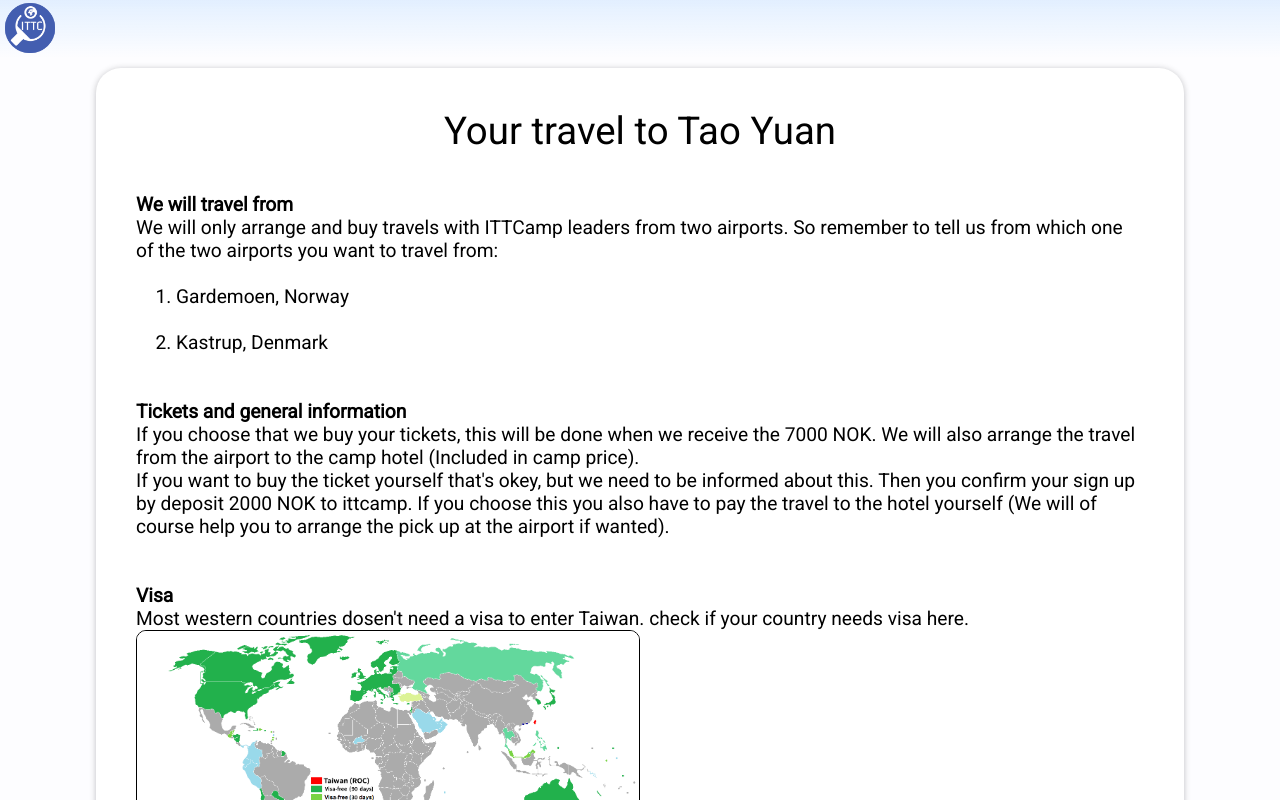
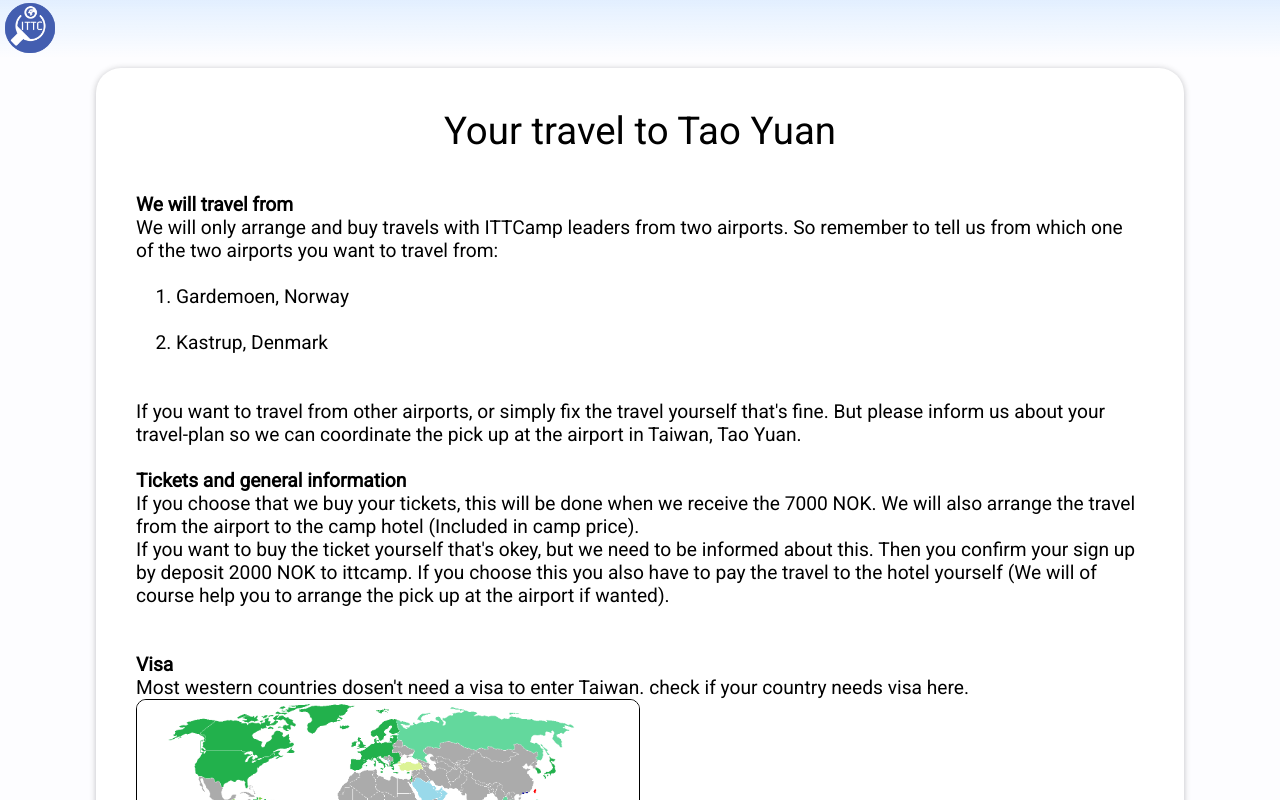
Before and after one commit to mikkelgud/InternationalTableTennisCamp, a React (Create React App) app: page /stay/Taiwan/travel in a window 1280 px wide. Shown: the top 800 px of the page. Built offline with nearby package versions, Linux system fonts and the light colour scheme.

Commit message:
Added important information

```diff
--- a/src/components/camps/taiwanCamp/TaiwanTravel.js
+++ b/src/components/camps/taiwanCamp/TaiwanTravel.js
@@ -58,6 +58,10 @@ export default function TaiwanTravel() {
               <br/>
               <li>Kastrup, Denmark</li>
               </ol>
+              <br/>
+              <br/>
+              If you want to travel from other airports, or simply fix the travel yourself that's fine.
+               But please inform us about your travel-plan so we can coordinate the pick up at the airport in Taiwan, Tao Yuan.
               <br/>
               <br/>
               </StyledText>
```
